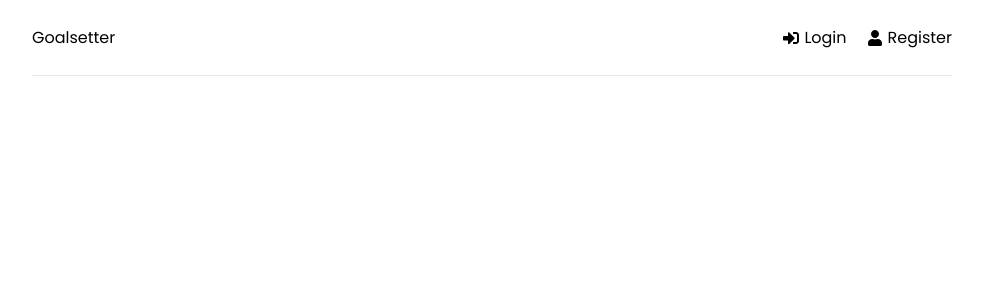
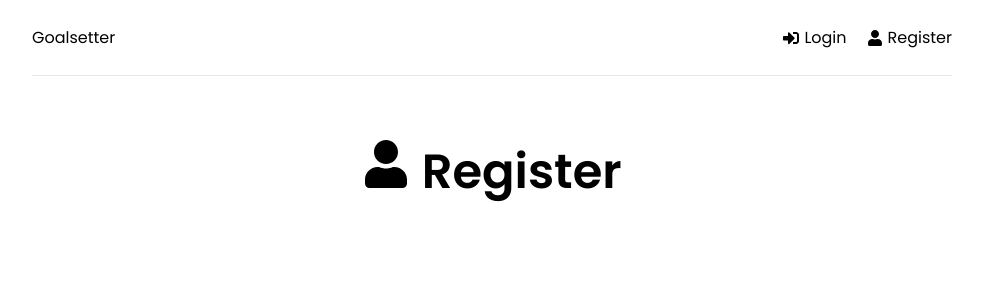
Before and after one commit to BrianNW/projects-mernstack-goalsapp, a React (Create React App) app in the folder frontend/: page /register in a window 1280 px wide. Shown: the top 300 px of the page, without its empty margins (148-1131 px from the left). Built offline with nearby package versions, Linux system fonts and the light colour scheme.

Commit message:
Add FaUser Register field

```diff
--- a/frontend/src/pages/Register.jsx
+++ b/frontend/src/pages/Register.jsx
@@ -17,7 +17,7 @@ function Register() {
   return (
     <section className="heading">
       <h1>
-
+        <FaUser /> Register
       </h1>
        </section>
   )
```
